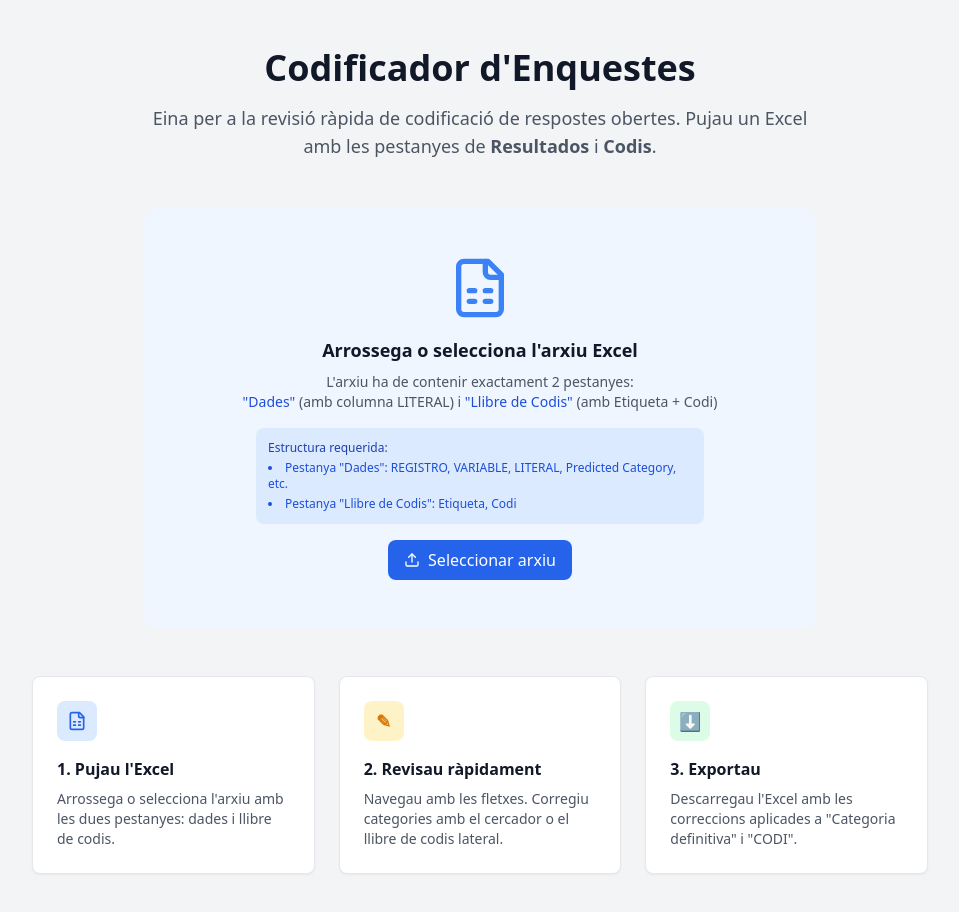
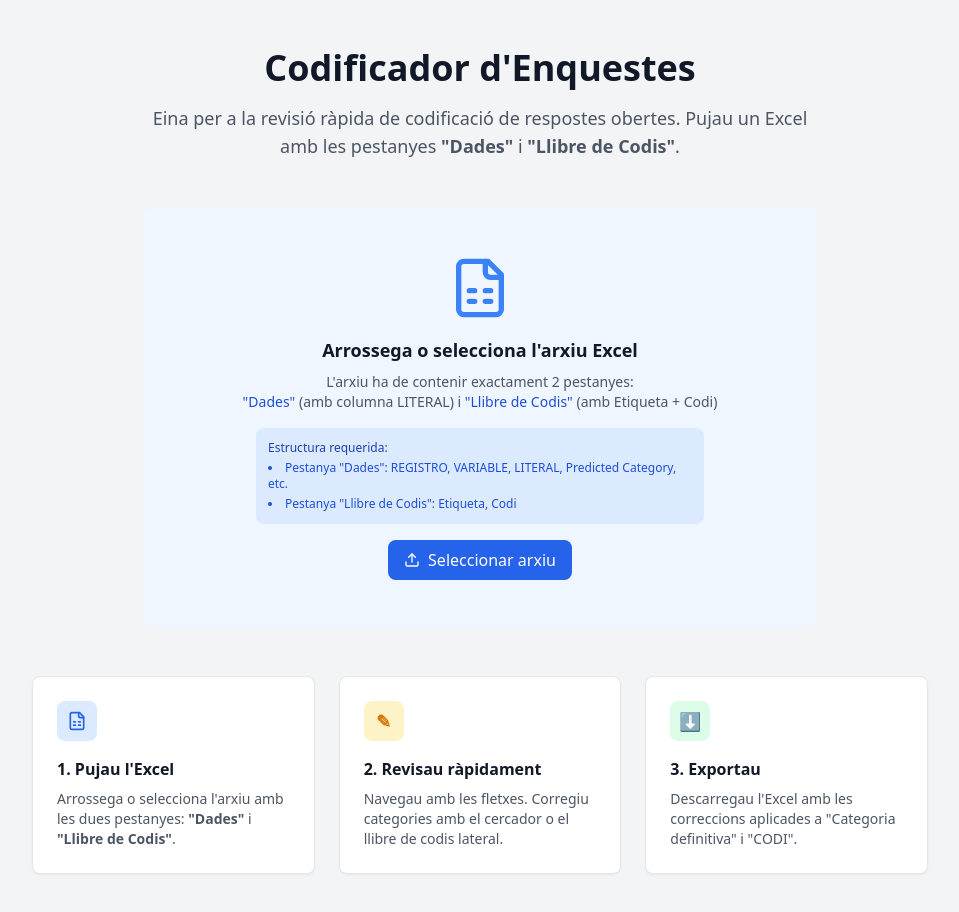
Before and after one commit to rgrandia/Recoder, a React (Vite) app: page / in a window 1280 px wide. Shown: the top 912 px of the page, without its empty margins (160-1119 px from the left). Built offline with nearby package versions, Linux system fonts and the light colour scheme; the HTML template or start-up script is replaced by a standard one.

Commit message:
Update App.tsx

```diff
--- a/src/App.tsx
+++ b/src/App.tsx
@@ -32,7 +32,7 @@ function App() {
             </h1>
             <p className="text-lg text-gray-600 max-w-2xl mx-auto">
               Eina per a la revisió ràpida de codificació de respostes obertes.
-              Pujau un Excel amb les pestanyes de <strong>Resultados</strong> i <strong>Codis</strong>.
+              Pujau un Excel amb les pestanyes <strong>"Dades"</strong> i <strong>"Llibre de Codis"</strong>.
             </p>
           </div>
 
@@ -49,7 +49,7 @@ function App() {
               </div>
               <h3 className="font-semibold text-gray-900 mb-2">1. Pujau l'Excel</h3>
               <p className="text-sm text-gray-600">
-                Arrossega o selecciona l'arxiu amb les dues pestanyes: dades i llibre de codis.
+                Arrossega o selecciona l'arxiu amb les dues pestanyes: <strong>"Dades"</strong> i <strong>"Llibre de Codis"</strong>.
               </p>
             </div>
 
```
